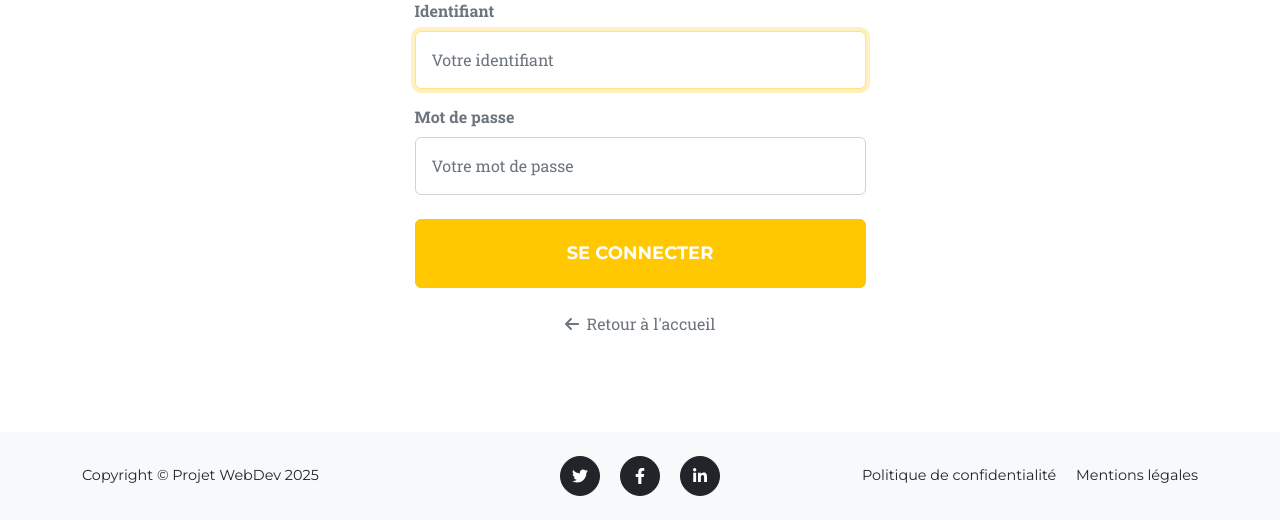
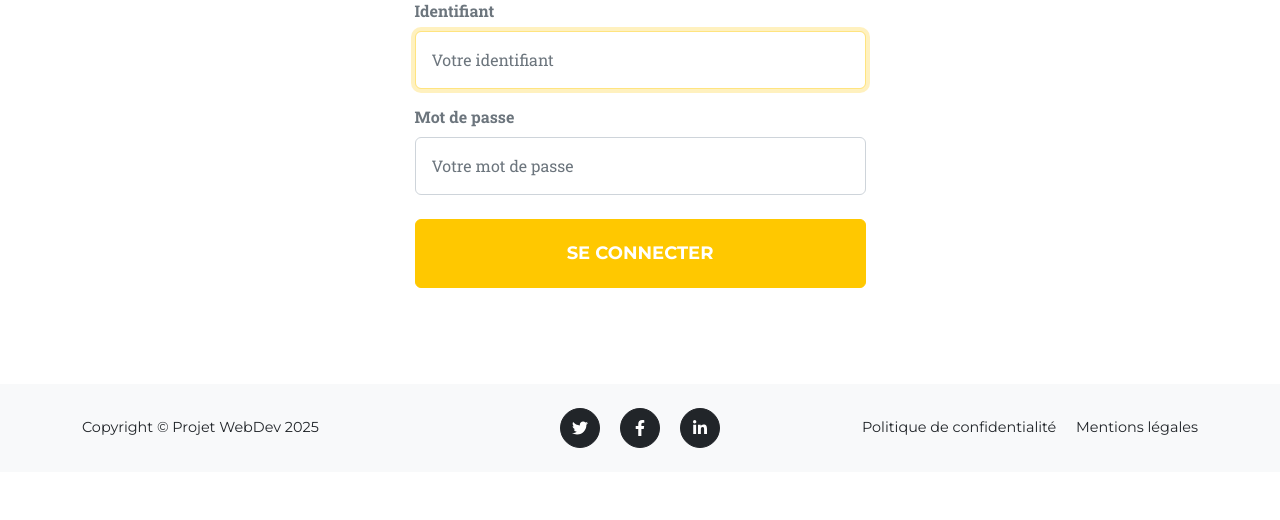
Before and after one commit to frakot4/projet_webdev, a Django app: page /comptes/login/ in a window 1280 px wide. Shown: the part 712-1232 px from the top of the page. After the commit the page ends 1160 px from the top, so only its background shows below. Run offline with Django 5.2, Linux system fonts and the light colour scheme; some libraries are stand-ins or nearby versions.

Commit message:
login.html (btn retour non nécaissaire)

```diff
--- a/projet_webdev/internship_projet_comptes/templates/internship_projet_comptes/login.html
+++ b/projet_webdev/internship_projet_comptes/templates/internship_projet_comptes/login.html
@@ -18,19 +18,21 @@
                     {% csrf_token %}
 
                     {% if form.errors %}
-                        <div class="alert alert-danger text-center mb-4">
-                            <strong>Erreur :</strong> Identifiant ou mot de passe incorrect.
-                        </div>
+                    <div class="alert alert-danger text-center mb-4">
+                        <strong>Erreur :</strong> Identifiant ou mot de passe incorrect.
+                    </div>
                     {% endif %}
 
                     <div class="form-group mb-3">
                         <label class="form-label text-muted fw-bold">Identifiant</label>
-                        <input type="text" name="username" class="form-control p-3" placeholder="Votre identifiant" required autofocus>
+                        <input type="text" name="username" class="form-control p-3" placeholder="Votre identifiant"
+                            required autofocus>
                     </div>
 
                     <div class="form-group mb-4">
                         <label class="form-label text-muted fw-bold">Mot de passe</label>
-                        <input type="password" name="password" class="form-control p-3" placeholder="Votre mot de passe" required>
+                        <input type="password" name="password" class="form-control p-3" placeholder="Votre mot de passe"
+                            required>
                     </div>
 
                     <div class="text-center">
@@ -38,12 +40,6 @@
                             Se connecter
                         </button>
                     </div>
-
-                    <div class="text-center mt-4">
-                        <a href="{% url 'liste_offres' %}" class="text-decoration-none text-muted">
-                            <i class="fas fa-arrow-left me-1"></i> Retour à l'accueil
-                        </a>
-                    </div>
                 </form>
             </div>
         </div>
```
